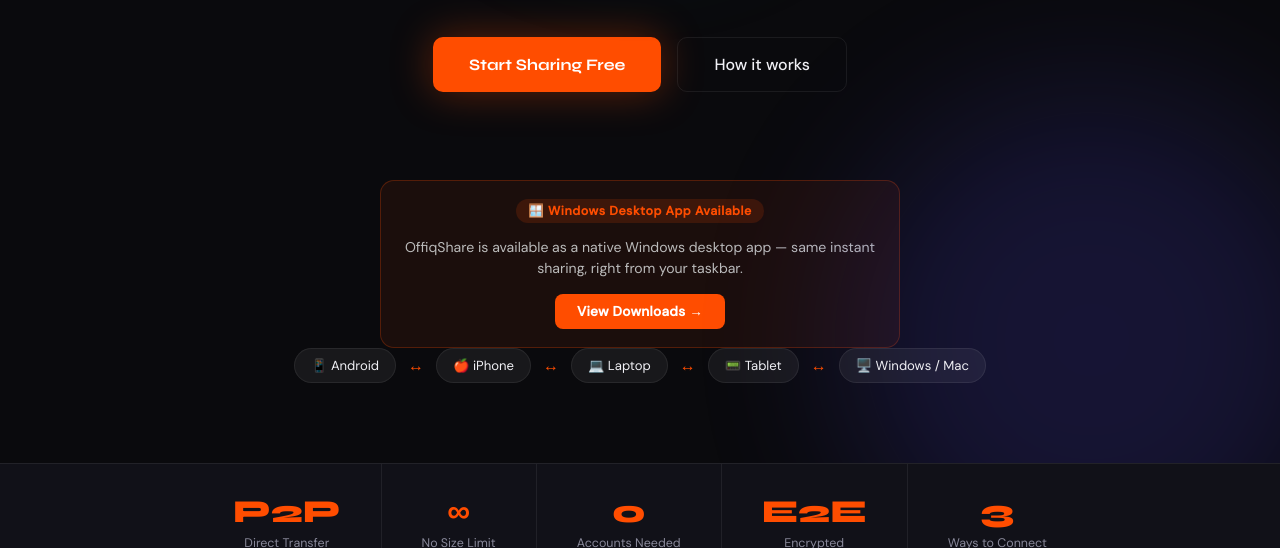
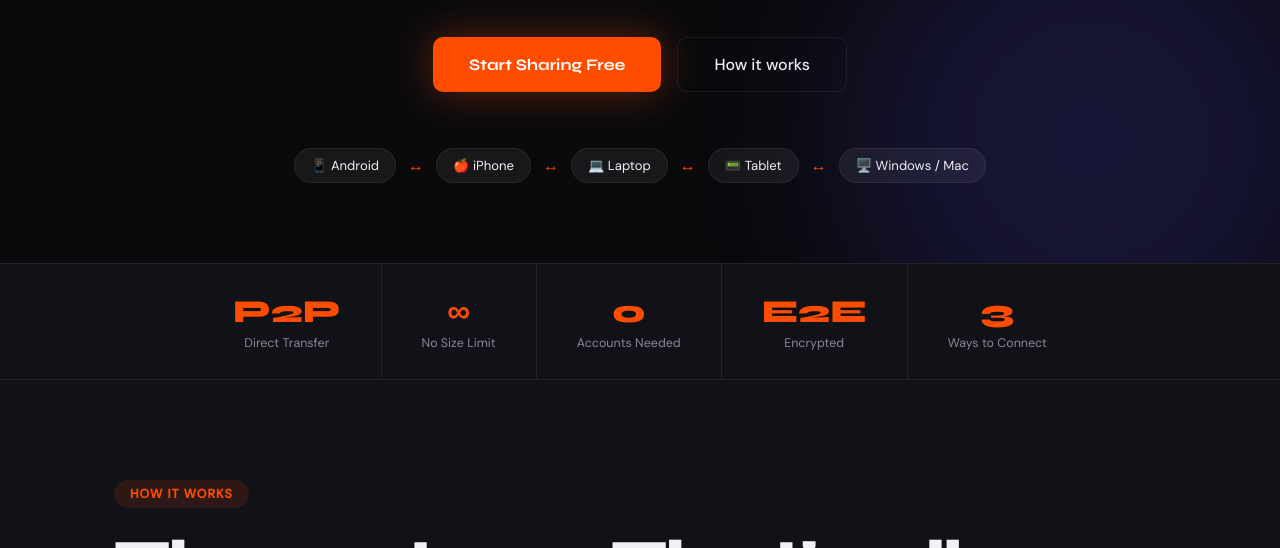
Before and after one commit to karun-16/offiqshare-, a plain HTML site: page public/index.html in a window 1280 px wide. Shown: the part 713-1261 px from the top of the page. Drawn offline with Linux system fonts and the light colour scheme.

Commit message:
Remove desktop announcement card

```diff
--- a/public/index.html
+++ b/public/index.html
@@ -97,13 +97,6 @@
   <div class="hero-btns">
     <button class="btn-primary" onclick="scrollToApp()">Start Sharing Free</button>
     <button class="btn-secondary" onclick="document.getElementById('how').scrollIntoView({behavior:'smooth'})">How it works</button>
-  </div>
-  <div class="desktop-announce">
-    <div class="desktop-announce-inner">
-      <span class="desktop-announce-badge">🪟 Windows Desktop App Available</span>
-      <p class="desktop-announce-text">OffiqShare is available as a native Windows desktop app — same instant sharing, right from your taskbar.</p>
-      <a href="download.html" class="desktop-announce-btn">View Downloads →</a>
-    </div>
   </div>
 
   <div class="hero-devices">
```
